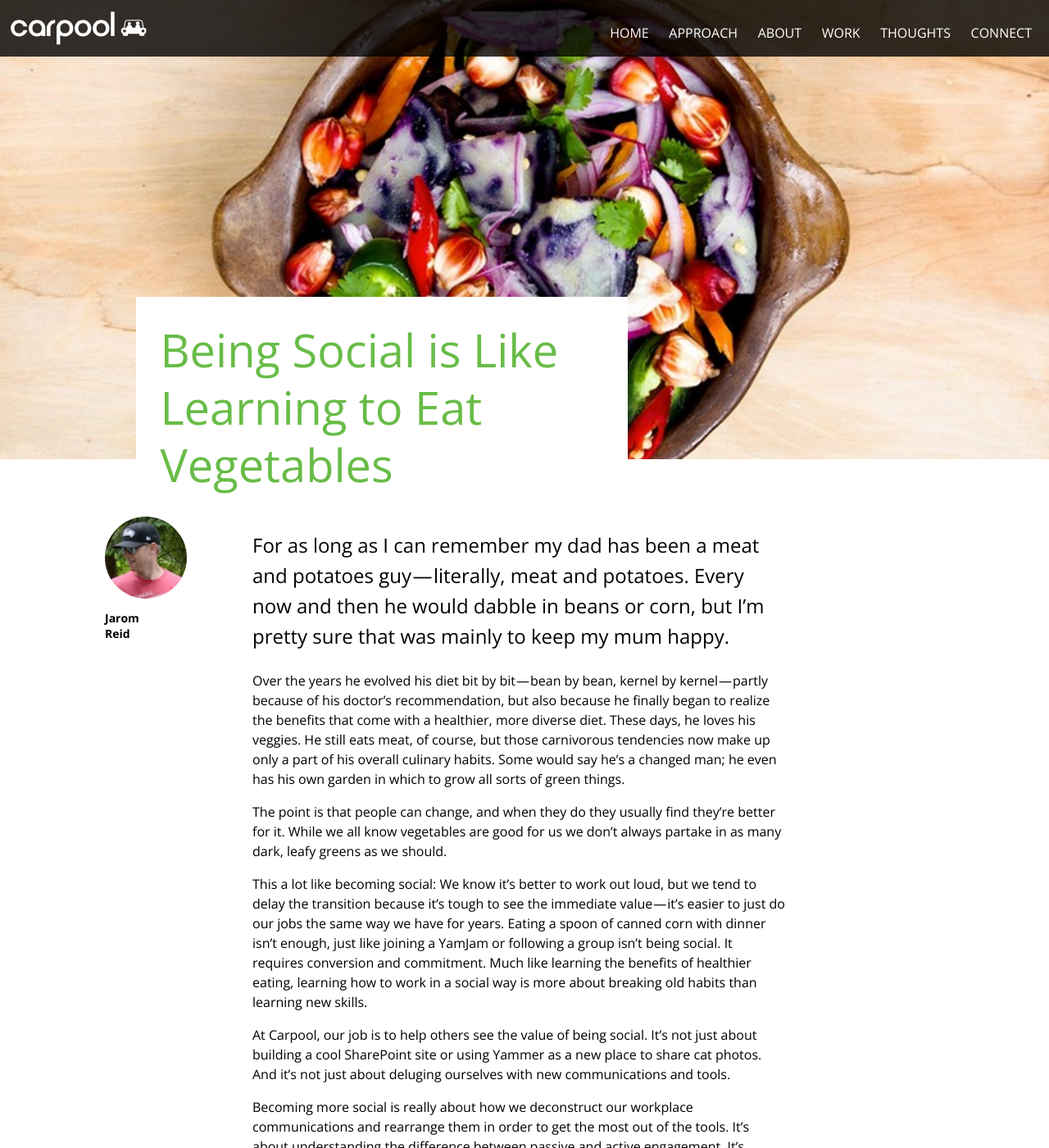
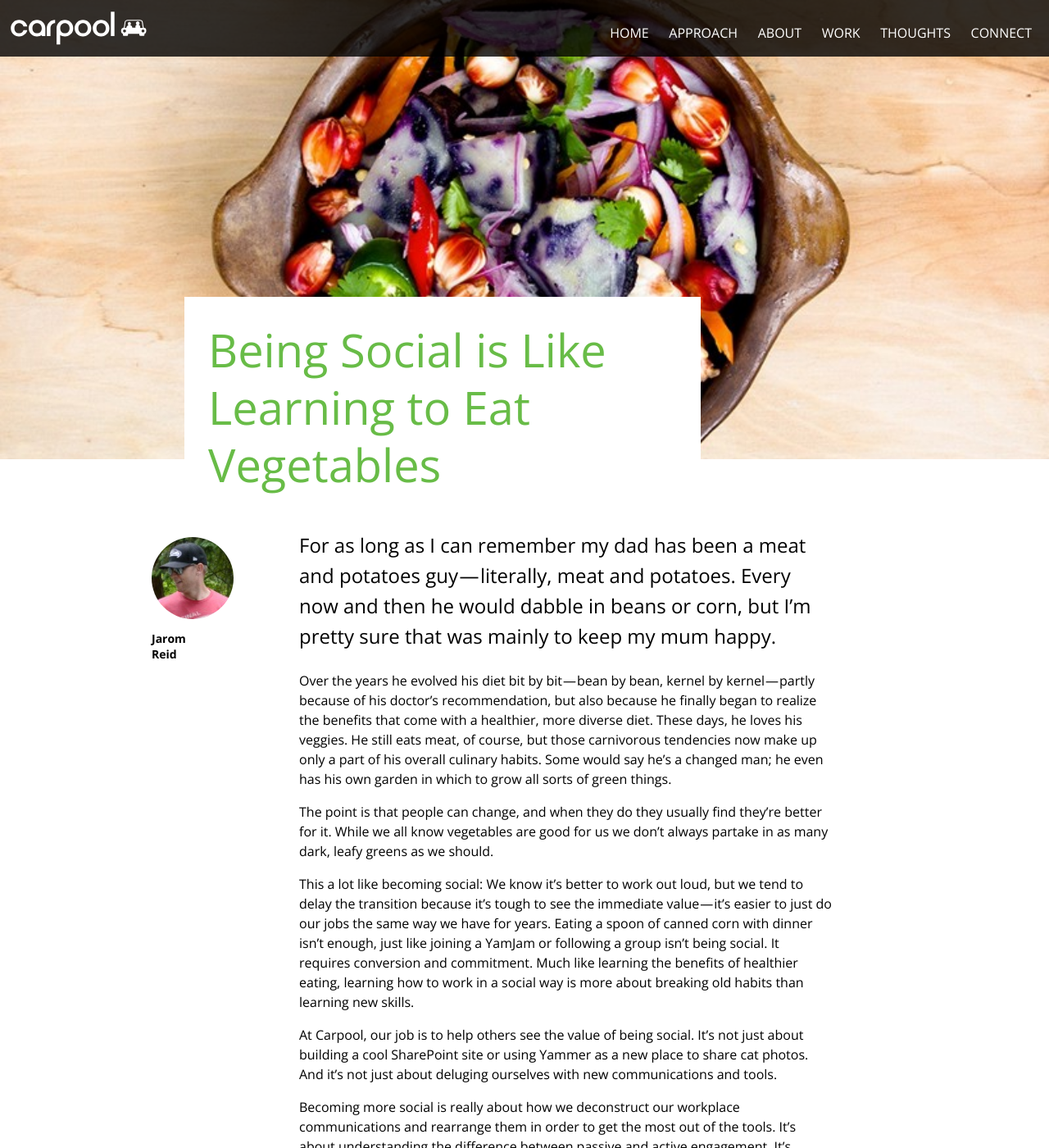
Before and after one commit to colinrigley/carpoolagency.github.io, a Jekyll site: the page built from _posts/2015-10-15-Being-Social-is-Like-Learning-to-eat-Vegetables.md, in a window 1280 px wide and 1400 px high. Shown: the whole window at 82% size. Built offline with Jekyll 4.4.1, drawn with Linux system fonts in a browser that asks for light colours.

Commit message:
Updated Post layout

```diff
--- a/carpool/css/main.css
+++ b/carpool/css/main.css
@@ -655,7 +655,6 @@ ol {
     font-size: 16px;
     float: left;
     width: 650px;
-    margin-left: 80px;
     margin-bottom: 3em;
 }
 
@@ -670,11 +669,13 @@ ol {
 #postArticle .postTitle {
     font-size: 56px;
     font-weight: 500;
-    width: 600px;
+    width: 630px;
+    left: 50%;
     line-height: 70px;
     overflow: hidden;
-    display: inline-block;
-    margin-left: 13vw;
+    display: table;
+    margin: 0 auto;
+    margin-left: -415px;
     position: absolute;
     padding: 29px;
     bottom: -70px;
@@ -722,6 +723,7 @@ ol {
 #postArticle .author {
     width:100px;
     float:left;
+    margin: 25px 80px 0 -80px;
 }
 
 #postArticle .author .picture {
@@ -744,8 +746,8 @@ ol {
 }
 
 #postArticle .authorAndBody {
-    width:80%;
-    margin:auto;
+    display: table;
+    margin: auto;
 }
 
 
```
